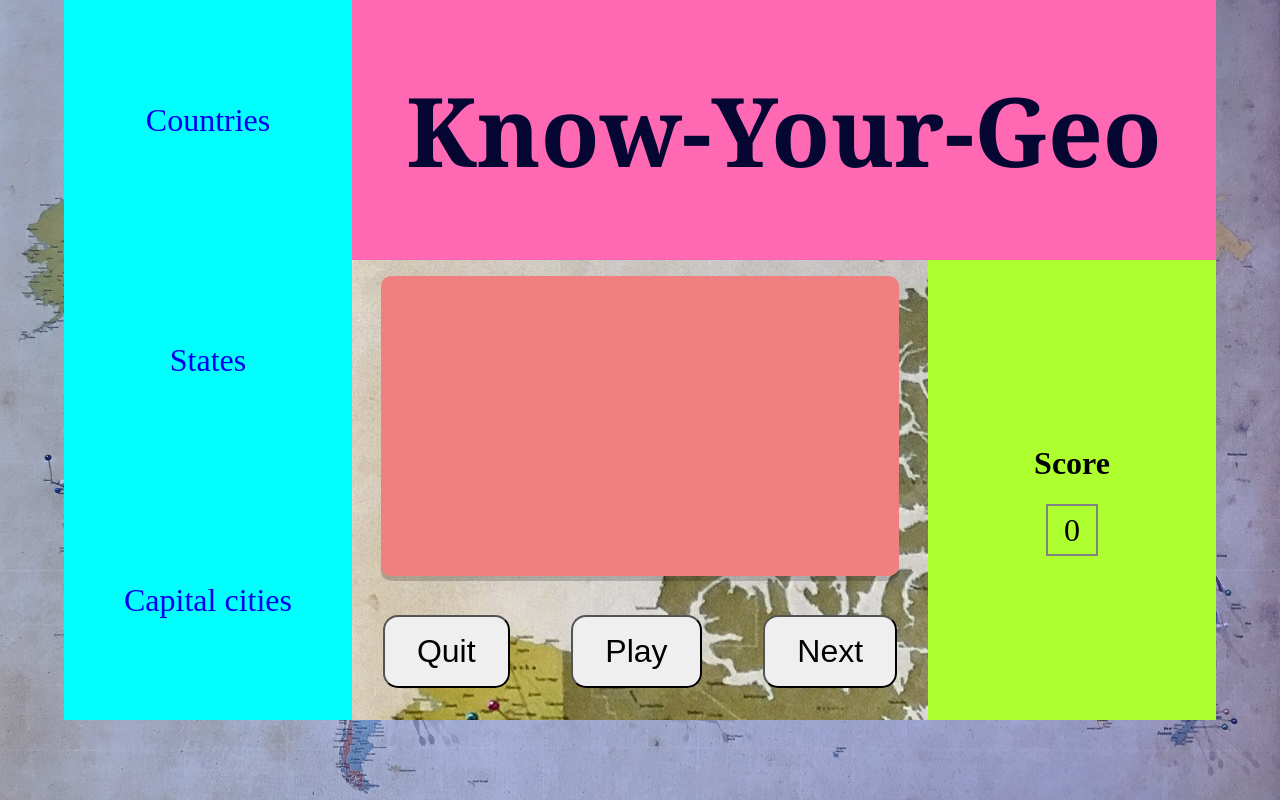
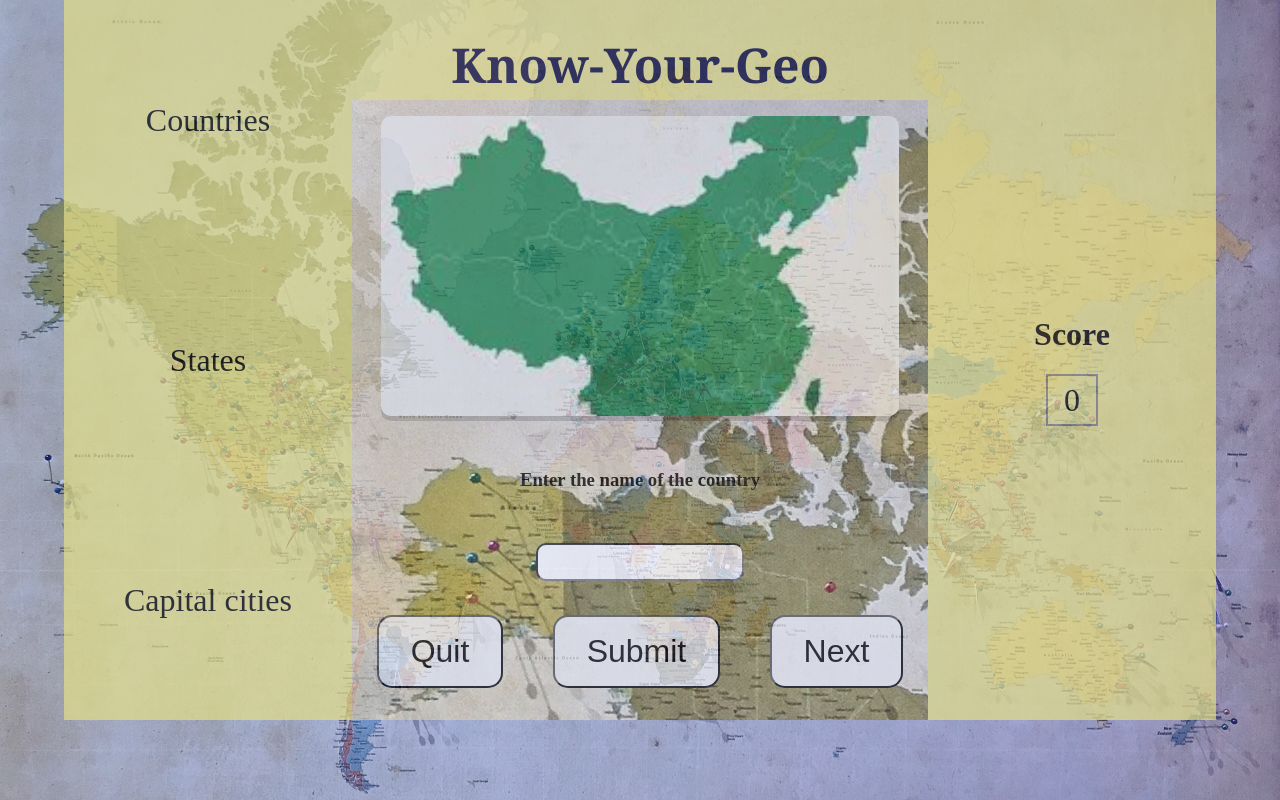
Before and after one commit to chak-eeb/know-ur-geo, a plain HTML site: page index.html in a window 1280 px wide. Drawn offline with Linux system fonts and the light colour scheme.

Commit message:
add input and change background color

```diff
--- a/index.html
+++ b/index.html
@@ -20,10 +20,12 @@
 
 			<div class="card">
 				<div class="image"></div>
+				<h3>Enter the name of the country</h3>
+				<input type="text" />
 
 				<div class="actions">
 					<button class="quit">Quit</button>
-					<button class="play">Play</button>
+					<button class="play">Submit</button>
 					<button class="next">Next</button>
 				</div>
 			</div>
--- a/style.css
+++ b/style.css
@@ -23,40 +23,42 @@ body {
 	width: 90%;
 	margin: auto;
 	background-color: ivory;
+	opacity: 0.7;
 	display: grid;
 	grid-template-columns: 1fr 1fr 1fr 1fr;
-	grid-template-rows: repeat(4, 1fr);
+	grid-template-rows: 100px repeat(3, 1fr);
 	grid-template-areas:
-		'sidebar title title title' 'sidebar card card score'
+		'sidebar title title score' 'sidebar card card score'
 		'sidebar card card score' 'sidebar card card score';
 }
 
 .title {
 	font-family: Cambria, Cochin, Georgia, Times, 'Times New Roman', serif;
-	font-size: 3rem;
+	font-size: 1.5rem;
 	color: rgb(6, 6, 51);
 	text-align: center;
-	background-color: hotpink;
+	background-color: rgba(202, 191, 34, 0.5);
 	grid-area: title;
 	margin: 0;
 }
 
 .sidebar {
-	background-color: cyan;
 	grid-area: sidebar;
 	font-size: 2rem;
 	display: flex;
 	flex-direction: column;
 	justify-content: space-around;
 	text-align: center;
+	background-color: rgba(202, 191, 34, 0.5);
 }
 
 .sidebar a {
 	text-decoration: none;
+	color: black;
 }
 .card {
 	background-image: url(world.jpg);
-	background-color: chocolate;
+
 	grid-area: card;
 	display: flex;
 	flex-direction: column;
@@ -67,10 +69,20 @@ body {
 .image {
 	height: 300px;
 	width: 90%;
+	background-image: url(../images/china.jpg);
+	background-size: 100%;
+	background-position: center;
 	margin-top: 1rem;
-	background-color: lightcoral;
+
 	border-radius: 10px;
 	box-shadow: 0px 5px 0px 0px rgba(0, 0, 0, 0.2);
+}
+
+input {
+	width: 200px;
+	height: 2rem;
+	border-radius: 10px;
+	font-size: 2rem;
 }
 
 .actions {
@@ -87,16 +99,13 @@ button {
 	font-size: 2rem;
 }
 
-.quit {
-}
-
 .score {
-	background-color: greenyellow;
 	grid-area: score;
 	display: flex;
 	flex-direction: column;
 	justify-content: center;
 	align-items: center;
+	background-color: rgba(202, 191, 34, 0.5);
 }
 
 .counter {
```
